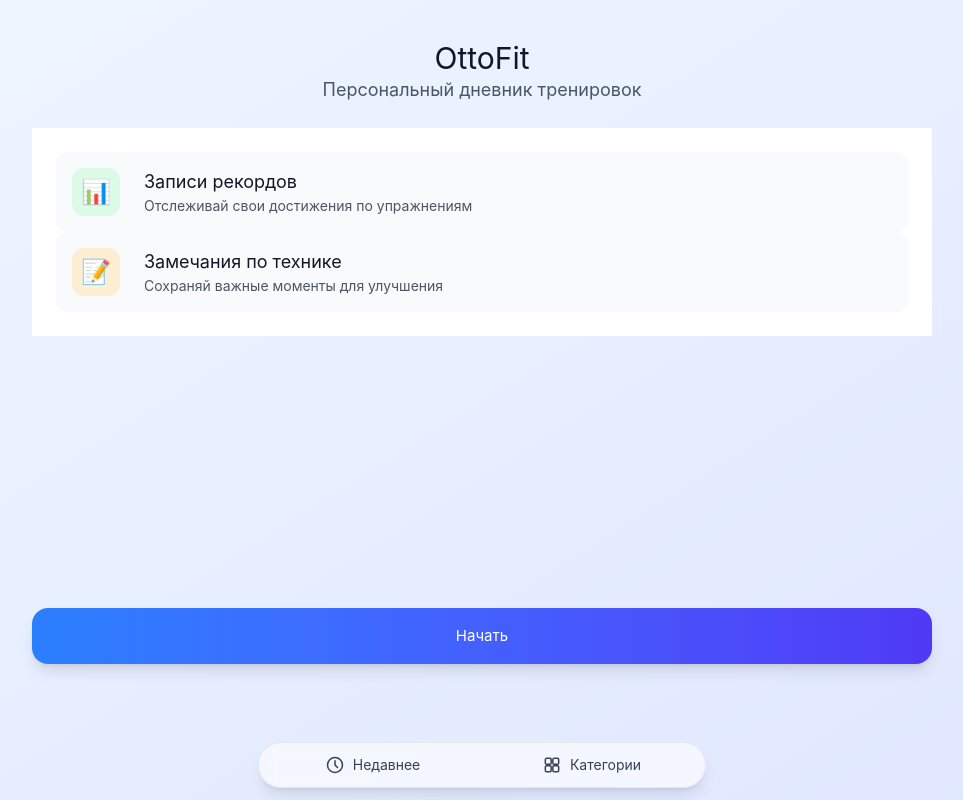
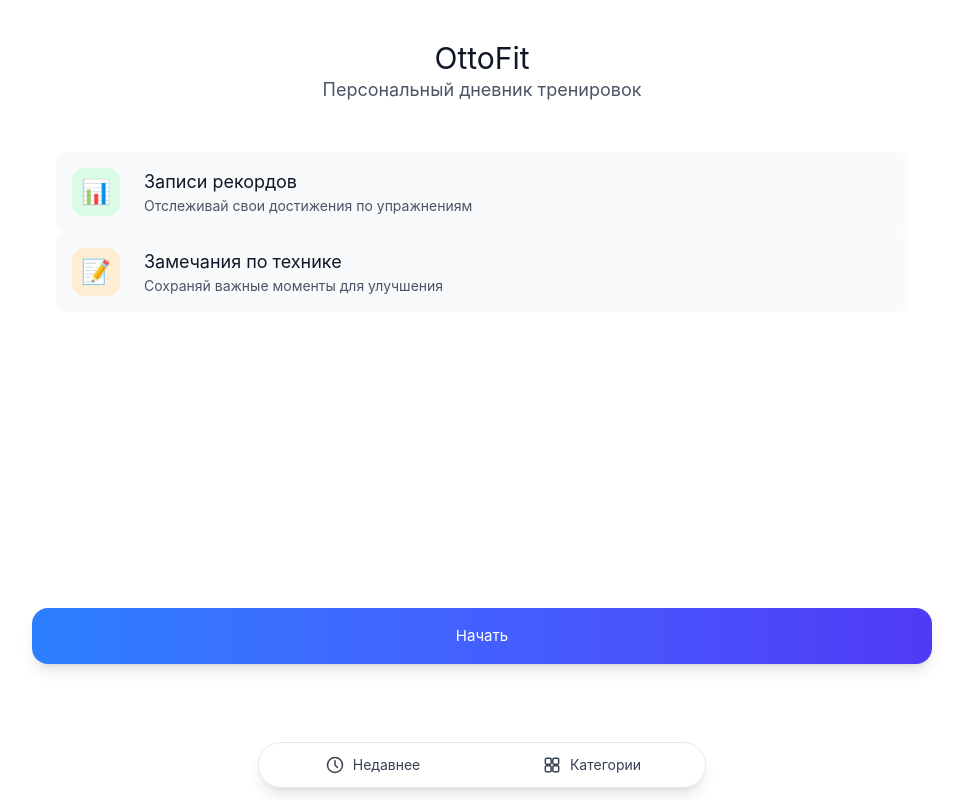
Before and after one commit to Vitokz/otto-fit, a Vue app: page /welcome in a window 1280 px wide. Shown: the whole page, without its empty margins (158-1121 px from the left). Built offline with nearby package versions, Linux system fonts and the light colour scheme; no server answers; the database is empty.

Commit message:
update background color

```diff
--- a/src/assets/main.css
+++ b/src/assets/main.css
@@ -191,3 +191,9 @@ button, [role="button"] {
   border: 0 !important;
   box-shadow: none !important;
 }
+
+/* Force plain white background across all screens (override gradients) */
+.edge-to-edge .tg-screen {
+  background-color: #ffffff !important;
+  background-image: none !important;
+}
```
Also changed, not shown: public/back.png (added).
